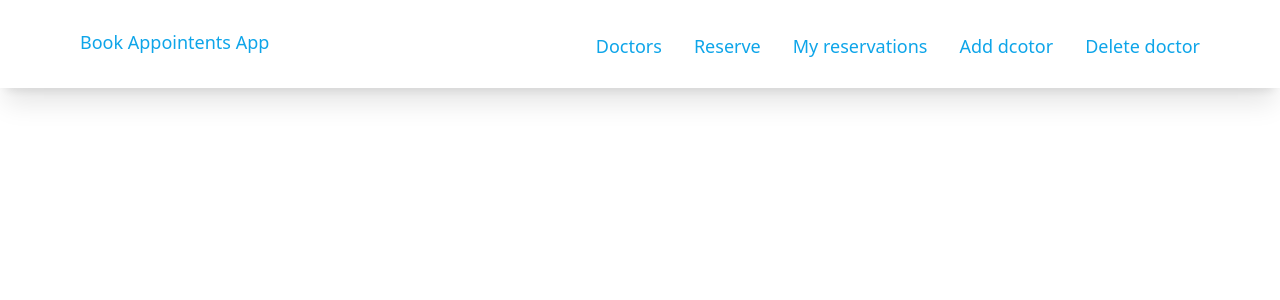
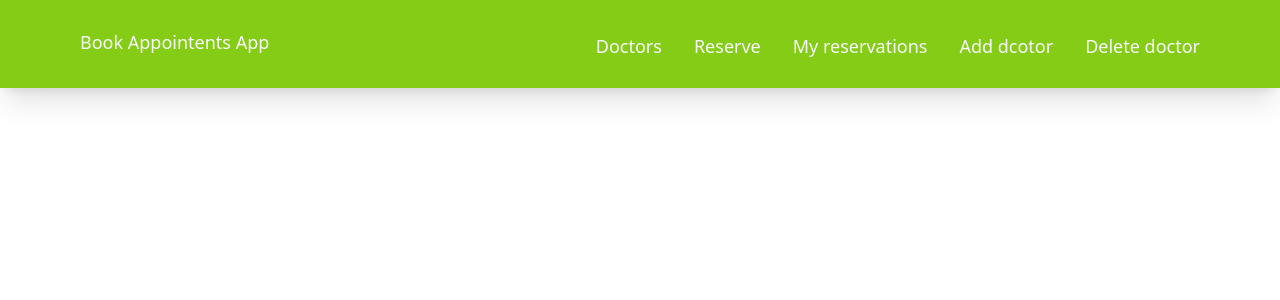
Before and after one commit to Chimwemwe-127001/book-appointment-frontend, a React (Create React App) app: page / in a window 1280 px wide. Shown: the top 300 px of the page. Built offline with nearby package versions, Linux system fonts and the light colour scheme.

Commit message:
Add styles

```diff
--- a/src/component/Header.js
+++ b/src/component/Header.js
@@ -16,10 +16,10 @@ const menuItems = [
 const Header = () => {
   const [mobileMenu, setMobileMenu] = useState(false);
   return (
-    <header className={`flex flex-col bg-primaryColor px-8 py-7 ${mobileMenu ? 'h-screen' : 'h-fit'} fixed top-0 w-screen shadow-xl md:flex-row md:justify-between md:px-20 md:h-fit`}>
-      <a href="/" className="text-lg">Book Appointents App</a>
+    <header className={`flex flex-col bg-lime-500 px-8 py-7 ${mobileMenu ? 'h-screen' : 'h-fit'} fixed top-0 w-screen shadow-xl md:flex-row md:justify-between md:px-20 md:h-fit`}>
+      <a href="/" className="text-lg text-slate-50">Book Appointents App</a>
       <nav>
-        <div className="text-secondaryColor md:hidden mobile-btns">
+        <div className="text-slate-50 md:hidden mobile-btns">
           <button
             type="button"
             className={classNames(!mobileMenu ? 'block' : 'hidden')}
@@ -32,7 +32,7 @@ const Header = () => {
           </button>
         </div>
         <div className={classNames(mobileMenu ? 'block' : 'hidden', 'md:block')}>
-          <ul className="flex flex-col text-skyColor text-lg gap-8 items-center mt-24 md:flex-row md:mt-1">
+          <ul className="flex flex-col text-slate-50 text-lg gap-8 items-center mt-24 md:flex-row md:mt-1">
             {
               menuItems.map((item) => (
                 <li key={item.name}>
```
